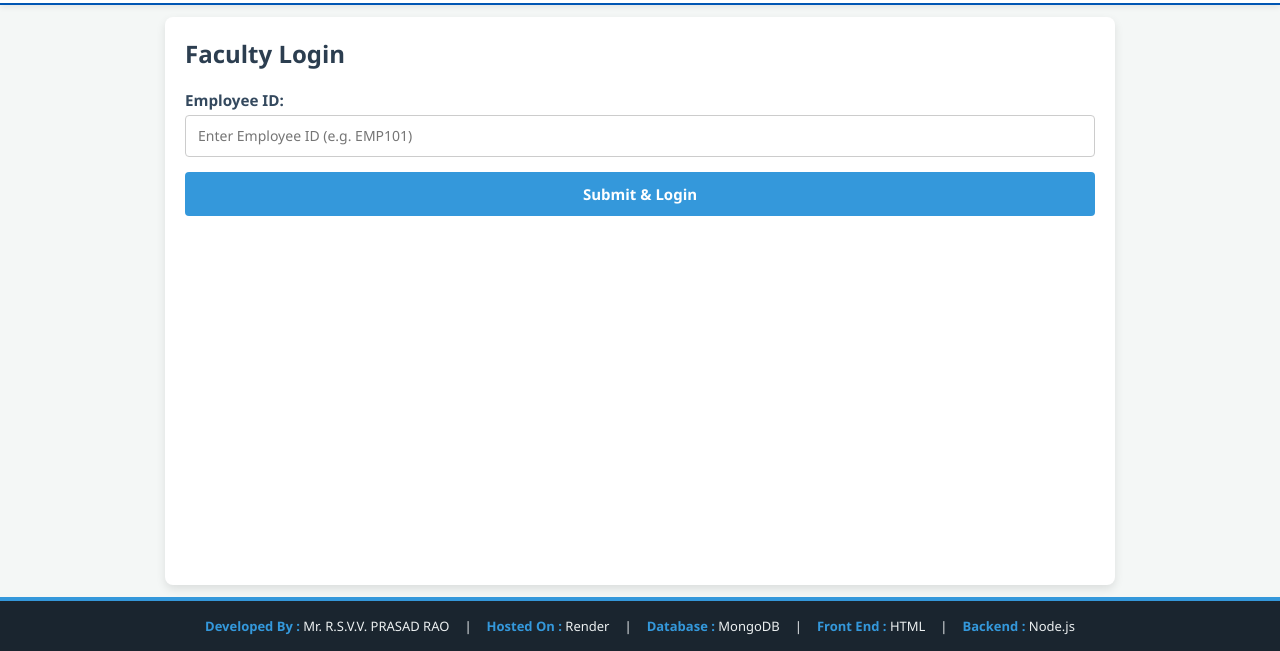
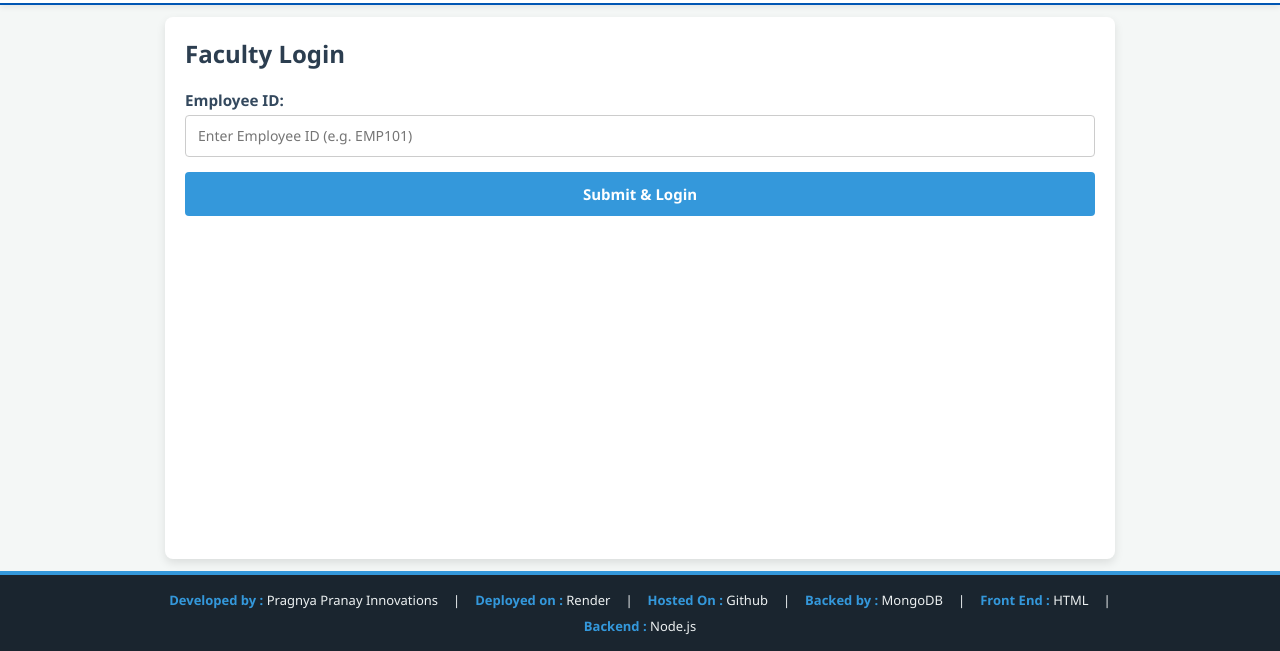
Before and after one commit to ryalir/absentees, a website: page public/index.html in a window 1280 px wide. Shown: the part 149-800 px from the top of the page. Drawn offline with Linux system fonts and the light colour scheme.

Commit message:
Update index.html

```diff
--- a/public/index.html
+++ b/public/index.html
@@ -431,11 +431,13 @@
 
 <footer>
   <div class="footer-content">
-    <div class="footer-item"><strong>Developed By :</strong> Mr. R.S.V.V. PRASAD RAO</div>
+    <div class="footer-item"><strong>Developed by :</strong> Pragnya Pranay Innovations</div>
     <div class="divider">|</div>
-    <div class="footer-item"><strong>Hosted On :</strong> Render</div>
+    <div class="footer-item"><strong>Deployed on :</strong> Render</div>
     <div class="divider">|</div>
-    <div class="footer-item"><strong>Database :</strong> MongoDB</div>
+    <div class="footer-item"><strong>Hosted On :</strong> Github</div>
+    <div class="divider">|</div>
+    <div class="footer-item"><strong>Backed by :</strong> MongoDB</div>
     <div class="divider">|</div>
     <div class="footer-item"><strong>Front End :</strong> HTML</div>
     <div class="divider">|</div>
```
